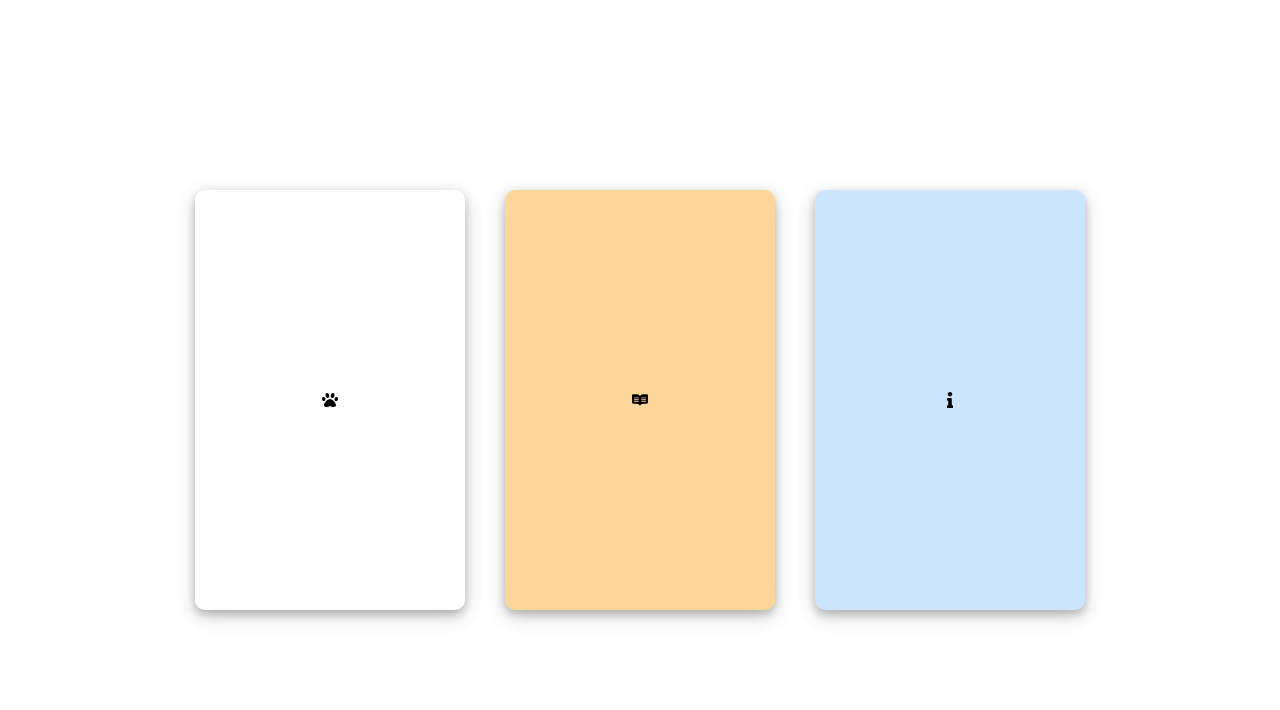
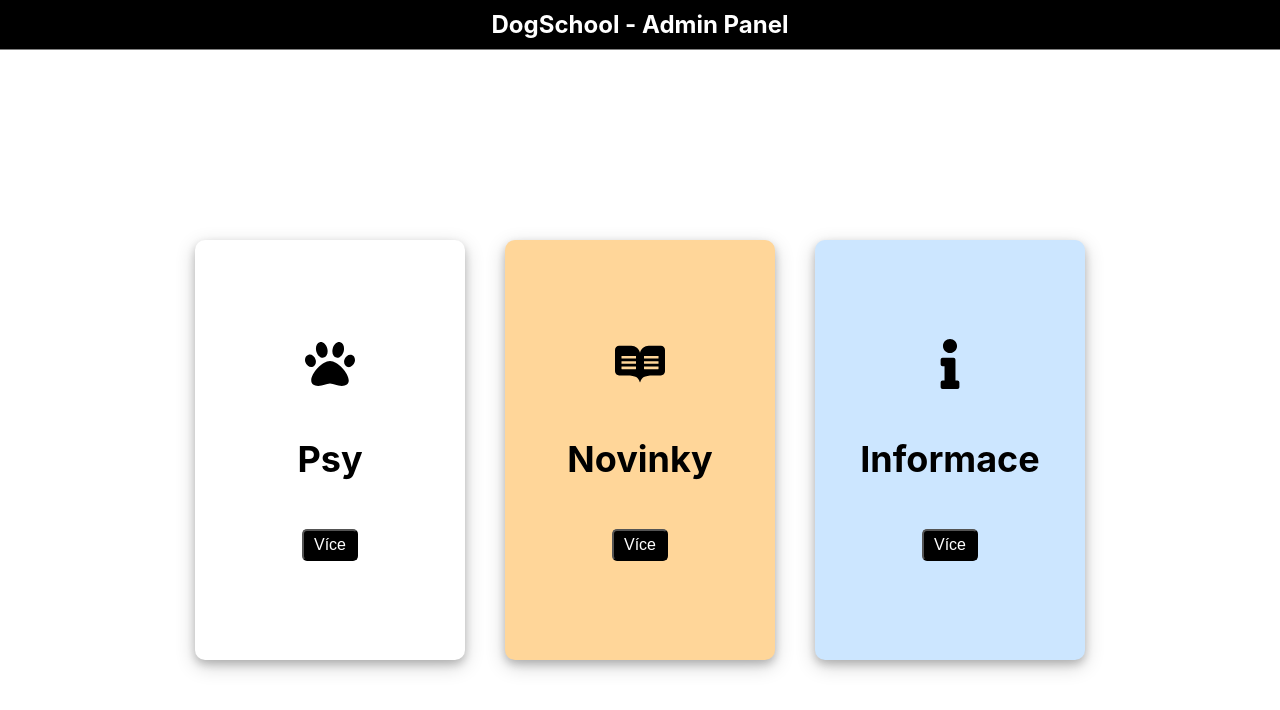
Before and after one commit to Holda11/Dogschool, a React (Create React App) app in the folder frontend/: page /Dashboard in a window 1280 px wide. Shown: the top 710 px of the page. Built offline with nearby package versions, Linux system fonts and the light colour scheme.

Commit message:
dodělán admin panel (přidat logout)

```diff
--- a/frontend/src/admin/pages/Dashboard.js
+++ b/frontend/src/admin/pages/Dashboard.js
@@ -1,18 +1,35 @@
 import React from 'react'
-import { Container, Wrapper, CenterDiv, Psy, Novinky, Info } from '../styles/dashboardStyled'
-import { FaPaw, FaReadme, FaInfo } from 'react-icons/fa'
+import { Container, Wrapper, CenterDiv, Psy, Novinky, Info, Title, Navbar, Button } from '../styles/dashboardStyled'
+import {  FaPaw, FaReadme, FaInfo } from 'react-icons/fa'
+import { IconContext } from "react-icons";
+
 
 const Dashboard = () => {
   return (
+    <IconContext.Provider value={{size: "50px"}}>
+    <Navbar>DogSchool - Admin Panel</Navbar>
     <Container>
         <Wrapper>
             <CenterDiv>
-                <Psy><FaPaw/></Psy>
-                <Novinky><FaReadme/></Novinky>
-                <Info><FaInfo/></Info>
+                <Psy>
+                  <FaPaw/>
+                  <Title>Psy</Title>
+                  <Button>Více</Button>
+                </Psy>
+                <Novinky>
+                  <FaReadme/>
+                  <Title>Novinky</Title>
+                  <Button>Více</Button>
+                </Novinky>
+                <Info>
+                  <FaInfo/>
+                  <Title>Informace</Title>
+                  <Button>Více</Button>
+                </Info>
             </CenterDiv>
         </Wrapper>
     </Container>
+    </IconContext.Provider>
   )
 }
 
--- a/frontend/src/admin/styles/dashboardStyled.js
+++ b/frontend/src/admin/styles/dashboardStyled.js
@@ -1,4 +1,18 @@
 import styled from "styled-components";
+
+export const Navbar = styled.nav`
+border-bottom: 1px solid grey;
+color: white;
+background-color: black;
+display: flex;
+flex-direction: row;
+justify-content: center;
+align-items: center;
+width: 100%;
+font-size: 24px;
+font-weight: bold;
+padding: 10px 0;
+`
 
 export const Container = styled.div`
 width: 100%;
@@ -62,3 +76,19 @@ flex-direction: column;
 justify-content: center;
 align-items: center;
 `
+export const Title = styled.h4`
+font-size: 36px;
+font-weight: 700;
+`
+export const Button = styled.button`
+color: white;
+padding: 5px 10px;
+background-color: black;
+border-radius: 5px;
+font-size: 16px;
+transition: 1s ease;
+
+&:hover{
+    transform: scale(1.1);
+}
+`
```
Also changed, not shown: frontend/src/admin/data/dashboardData.js (added, +9 -0 lines).
